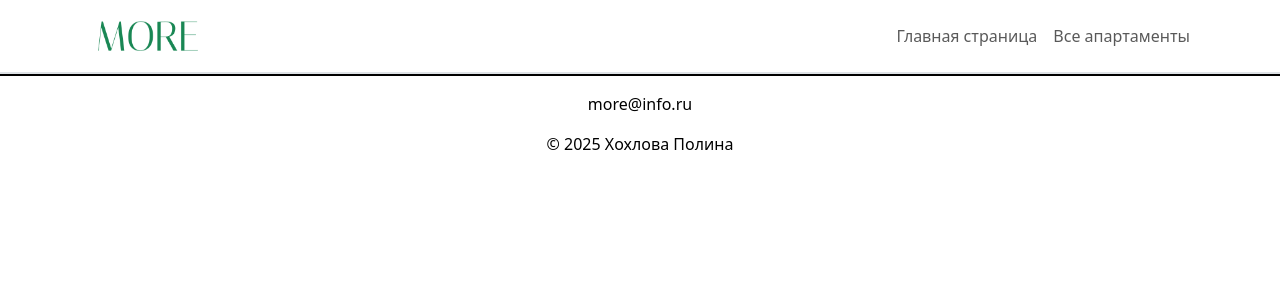
After one commit to khokhlovap/coursework24, a Django app: template buildingsite/realty/templates/apartmentid.html in a window 1280 px wide. The commit adds this page. Shown: the top 300 px of the page. Run offline with Django 5.2, Linux system fonts and the light colour scheme; the template is opened without the code that fills it, so the values that code supplies are empty; parts of the project's set-up code (start-up, migrations or seed data) failed here and were passed over.

Commit message:
настроены urls между страниц для лаб 16

```diff
--- /dev/null
+++ b/buildingsite/realty/templates/apartmentid.html
@@ -0,0 +1,44 @@
+{% load static %}
+<!DOCTYPE html>
+<html lang="ru">
+<head>
+    <meta charset="UTF-8">
+    <meta name="viewport" content="width=device-width, initial-scale=1.0">
+    <title>Апартаменты Москва</title>
+    <link href="https://cdn.jsdelivr.net/npm/bootstrap@5.3.2/dist/css/bootstrap.min.css" rel="stylesheet"
+    integrity="sha384-T3c6CoIi6uLrA9TneNEoa7RxnatzjcDSCmG1MXxSR1GAsXEV/Dwwykc2MPK8M2HN" crossorigin="anonymous">
+</head>
+<body class="text-black">
+
+    <header class="border-bottom border-gray border-2">
+    <nav class="navbar navbar-expand-lg ">
+        <div class="container py-2">
+        <img src="{% static 'image/logo.png' %}" class="mx-3" width="100" height="30" alt="Логотип">
+        <div class="collapse navbar-collapse" id="navbarNav">
+            <ul class="navbar-nav ms-auto">
+            <li class="nav-item">
+                <a href="{% url 'apartment' %}" class="nav-link">Главная страница</a>
+            </li>
+            <li class="nav-item">
+                <a class="nav-link" href="{% url 'apartment_correct' %}">Все апартаменты</a>
+            </li>
+        </div>
+        </div>
+    </nav>
+    </header>
+
+    <main>
+
+
+
+    </main>
+
+
+    <footer class="border-top border-black border-2">
+    <div class="text-center">
+        <p class="pt-3 w-50 mx-auto"><i class="bi bi-envelope"></i> more@info.ru</p>
+        <p>© 2025 Хохлова Полина</p>
+    </div>
+    </footer>
+</body>
+</html>
--- a/buildingsite/realty/templates/homepage.html
+++ b/buildingsite/realty/templates/homepage.html
@@ -26,7 +26,7 @@
                 <a class="nav-link" href="#about">О нас</a>
             </li>
             <li class="nav-item">
-                <a class="nav-link" href="#apartments">Апартаменты</a>
+                <a class="nav-link" href="{% url 'apartment_correct' %}">Апартаменты</a>
             </li>
             <li class="nav-item">
                 <a class="nav-link" href="#building">Проекты</a>
@@ -180,7 +180,7 @@
         </form>
       </div>
     </section>
-
+    </main>
     <footer class="border-top border-black border-2">
     <div class="text-center">
         <p class="pt-3 w-50 mx-auto"><i class="bi bi-envelope"></i> more@info.ru</p>
--- a/buildingsite/realty/urls.py
+++ b/buildingsite/realty/urls.py
@@ -11,6 +11,8 @@ from realty.views.view_sets_infobuilding import InfobuildingModelViewSet
 InfobuildingModelViewSet
 from realty.views.views import apartment_list, apartment_detail
 from realty.views.homepage_views import apartment
+from realty.views.apartment_id import apartment_id
+from realty.views.apartmentcorect import apartment_correct
 
 
 router = DefaultRouter()
@@ -29,4 +31,6 @@ urlpatterns = [
     path('code_building/<int:code_building>/', InfobuildingByNumberView.as_view(),
          name='infobuilding-by-number'),
     path('__debug__/', include('debug_toolbar.urls')),
+    path('homepage/<int:apartment_id>/', apartment_id, name='apartment'),
+    path('apartmentcorrect/', apartment_correct, name='apartment_correct'),
 ]
--- /dev/null
+++ b/buildingsite/realty/views/apartmentcorect.py
@@ -0,0 +1,6 @@
+from realty.models import Apartment
+from django.shortcuts import render, get_object_or_404
+
+def apartment_correct(request):
+
+    return render(request, 'apartmentcorrect.html')
--- a/buildingsite/realty/views/views.py
+++ b/buildingsite/realty/views/views.py
@@ -2,7 +2,6 @@ from django.shortcuts import render, get_object_or_404
 from django.utils import timezone
 from realty.models import Apartment, RegularCustomers
 from django.db.models import Avg
-from django.shortcuts import render, get_object_or_404
 
 def apartment_list(request):
     # Получаем данные из базы данных
```
Also changed, not shown: buildingsite/realty/templates/apartmentcorrect.html (added, +41 -0 lines), buildingsite/realty/views/apartment_id.py (added, +11 -0 lines).
